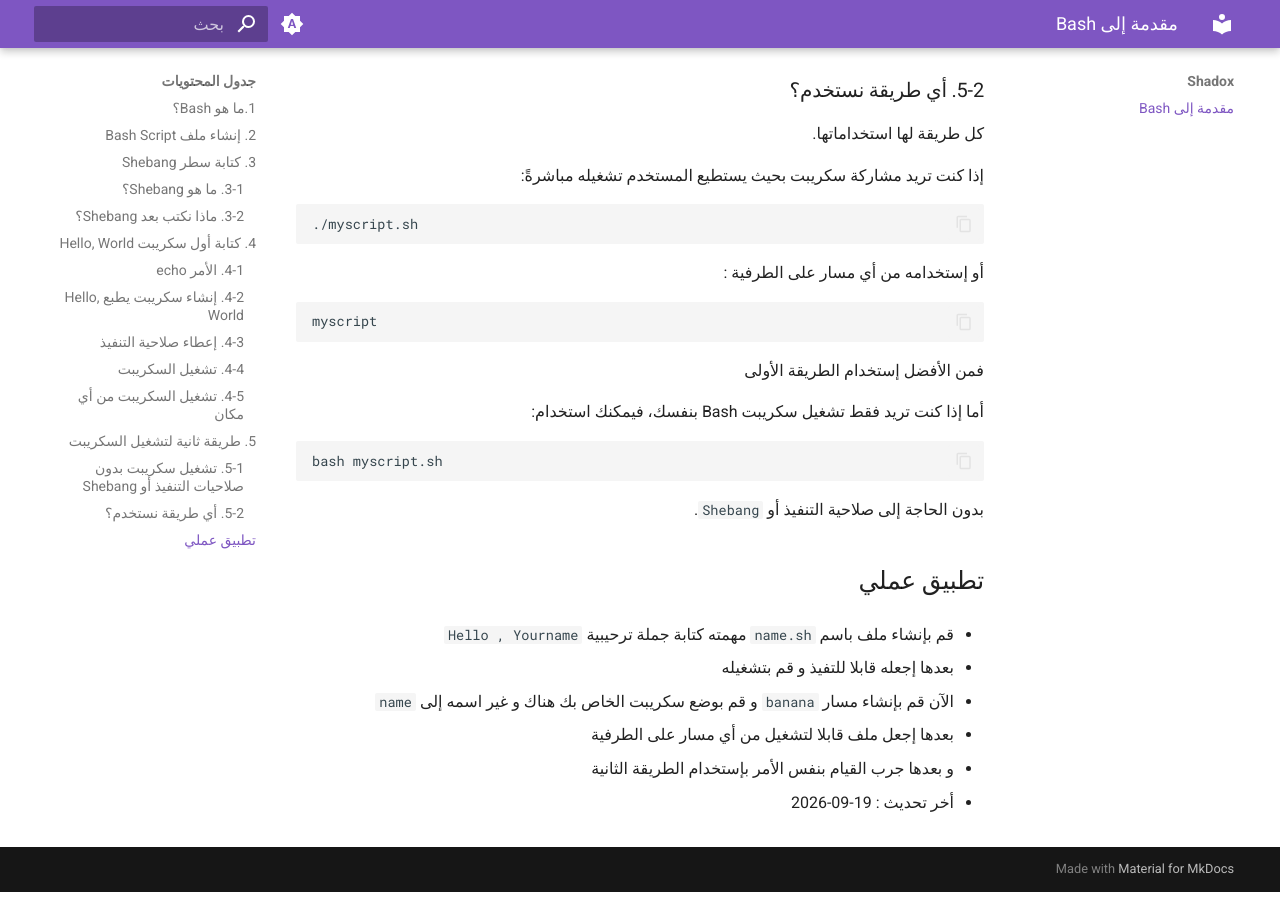
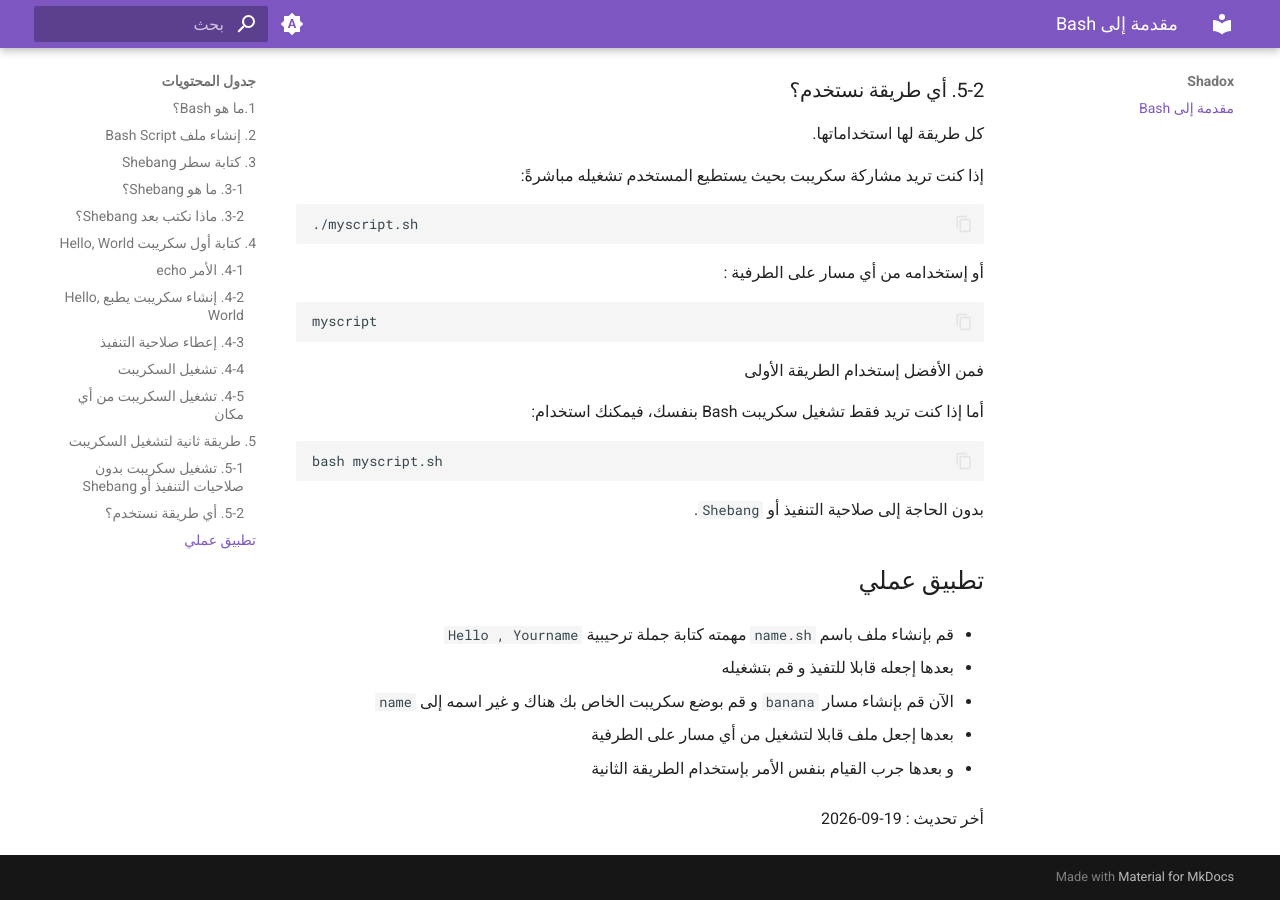
Before and after one commit to shadoxcore-oss/shadox.github.io, an MkDocs documentation site: the page built from docs/00-Bash/00-Bash-Introduction.md, in a window 1280 px wide and 900 px high, scrolled down 5094 px. Built offline with MkDocs 1.6.1 and Material for MkDocs 9.7.7, drawn with Linux system fonts in a browser that asks for light colours.

```diff
--- a/docs/00-Bash/00-Bash-Introduction.md
+++ b/docs/00-Bash/00-Bash-Introduction.md
@@ -301,4 +301,5 @@ bash myscript.sh
 
 
 
-- أخر تحديث : 19-09-2026
+
+ أخر تحديث : 19-09-2026
```
